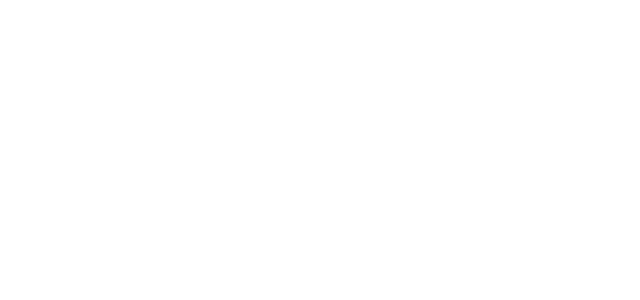
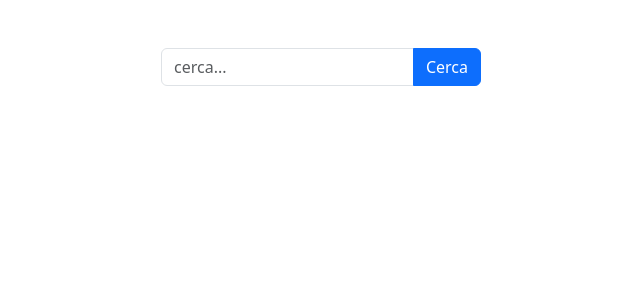
Before and after one commit to GuglielmoBini/vite-boolfix, a Vue app: page / in a window 1280 px wide. Shown: the top 300 px of the page, without its empty margins (319-959 px from the left). Built offline with nearby package versions, Linux system fonts and the light colour scheme.

Commit message:
added search bar, print on page at click or enter

```diff
--- a/src/App.vue
+++ b/src/App.vue
@@ -1,13 +1,35 @@
 <script>
 import axios from 'axios';
+import { store } from './data/store';
+import { baseUri, apiKey } from './data';
+import AppHeader from './components/AppHeader.vue';
+import AppMain from './components/AppMain.vue';
 export default {
-  name: 'Boolfix'
+  name: 'Boolfix',
+  data() {
+    return { store }
+  },
+  methods: {
+    fetchMovies(query) {
+      axios.get(`${baseUri}/search/movie?api_key=${apiKey}&query=${query}`)
+        .then(res => {
+          const movies = res.data.results
+          store.movies = movies.map(movie => {
+            const { id, title, original_title, original_language, vote_average, overview, poster_path } = movie;
+            return { id, title, original_title, original_language, vote_average, overview, poster_path }
+          })
+        })
+    }
+  },
+  components: { AppHeader, AppMain }
 }
 </script>
 
 <template>
+  <app-header @searched-term="fetchMovies"></app-header>
+  <app-main></app-main>
 </template>
 
-<style >
+<style lang="scss">
 
 </style>
--- /dev/null
+++ b/src/components/AppHeader.vue
@@ -0,0 +1,18 @@
+<script>
+import SearchBar from './SearchBar.vue';
+export default {
+    name: 'AppHeader',
+    components: { SearchBar },
+    emits: ['searched-term']
+}
+</script>
+
+<template>
+    <header class="d-flex justify-content-center">
+        <search-bar @search="$emit('searched-term', $event)"></search-bar>
+    </header>
+</template>
+
+<style lang="scss" scoped>
+
+</style>
--- /dev/null
+++ b/src/components/AppMain.vue
@@ -0,0 +1,25 @@
+<script>
+import { store } from '../data/store';
+export default {
+    name: 'AppMain',
+    data() {
+        return { store }
+    }
+}
+</script>
+
+<template>
+    <main class="container d-flex flex-column align-items-center">
+        <ul class="my-5 w-50" v-for="movie in store.movies" :key="movie.id">
+            <li>Titolo: {{ movie.title }}</li>
+            <li>Titolo originale: {{ movie.original_title }}</li>
+            <li>Lingua: {{ movie.original_language }}</li>
+            <li>Voto: {{ movie.vote_average }}</li>
+            <li>Trama: {{ movie.overview }}</li>
+        </ul>
+    </main>
+</template>
+
+<style lang="scss" scoped>
+
+</style>
--- /dev/null
+++ b/src/components/SearchBar.vue
@@ -0,0 +1,23 @@
+<script>
+export default {
+    name: 'SearchBar',
+    data() {
+        return {
+            searchTerm: ''
+        }
+    },
+    emits: ['search']
+}
+</script>
+
+<template>
+    <div class="input-group w-25 my-5">
+        <input class="form-control" type="text" placeholder="cerca..." v-model.trim="searchTerm"
+            @keyup.enter="$emit('search', searchTerm)">
+        <button class="btn btn-primary" type="button" @click="$emit('search', searchTerm)">Cerca</button>
+    </div>
+</template>
+
+<style lang="scss" scoped>
+
+</style>
--- /dev/null
+++ b/src/data/index.js
@@ -0,0 +1,4 @@
+const baseUri = "https://api.themoviedb.org/3/";
+const apiKey = "3d0dadb6d8994665a4657bfc98d67b3d";
+
+export { baseUri, apiKey };
--- /dev/null
+++ b/src/data/store.js
@@ -0,0 +1,6 @@
+import { reactive } from "vue";
+
+export const store = reactive({
+  movies: [],
+  series: [],
+});
```
